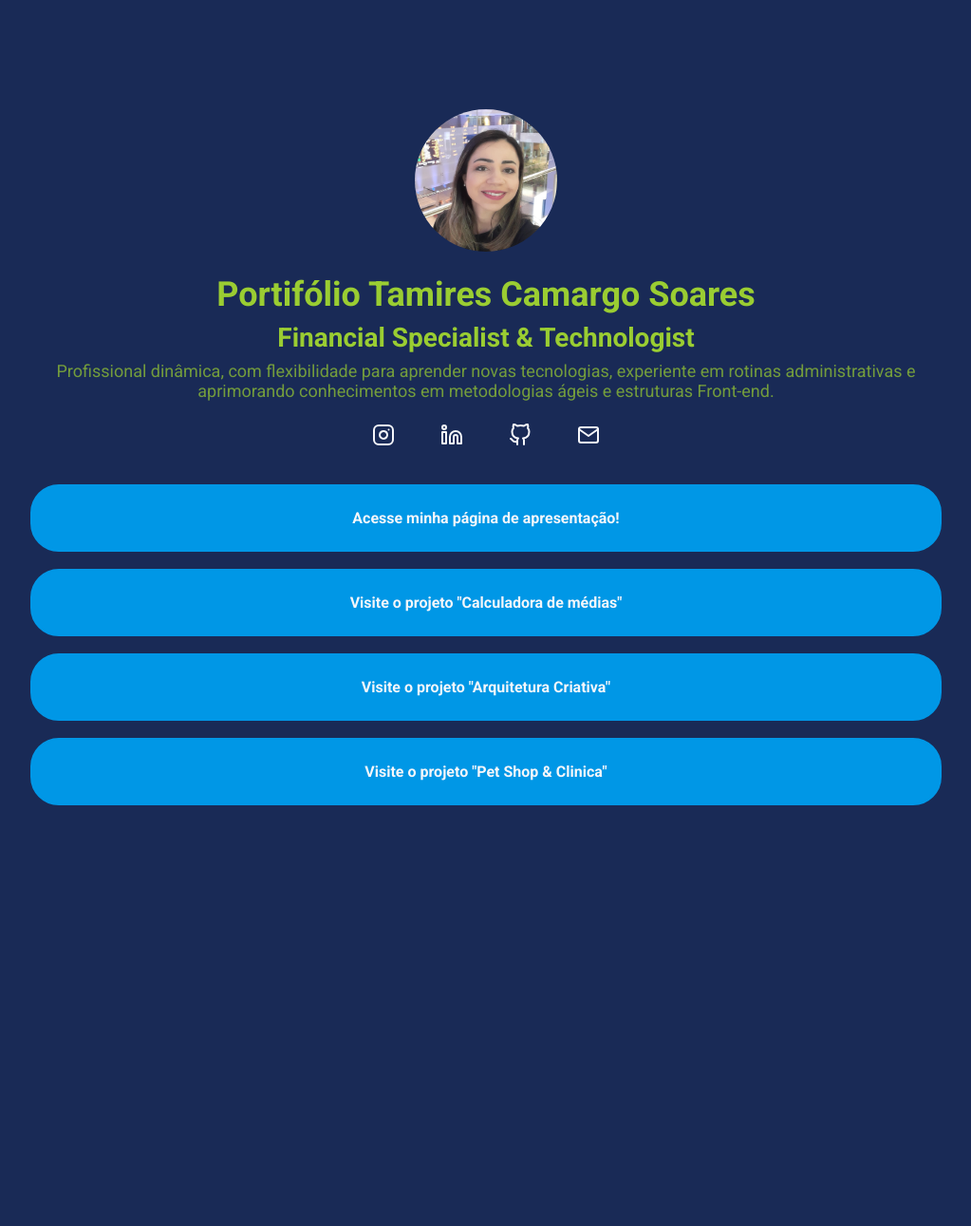
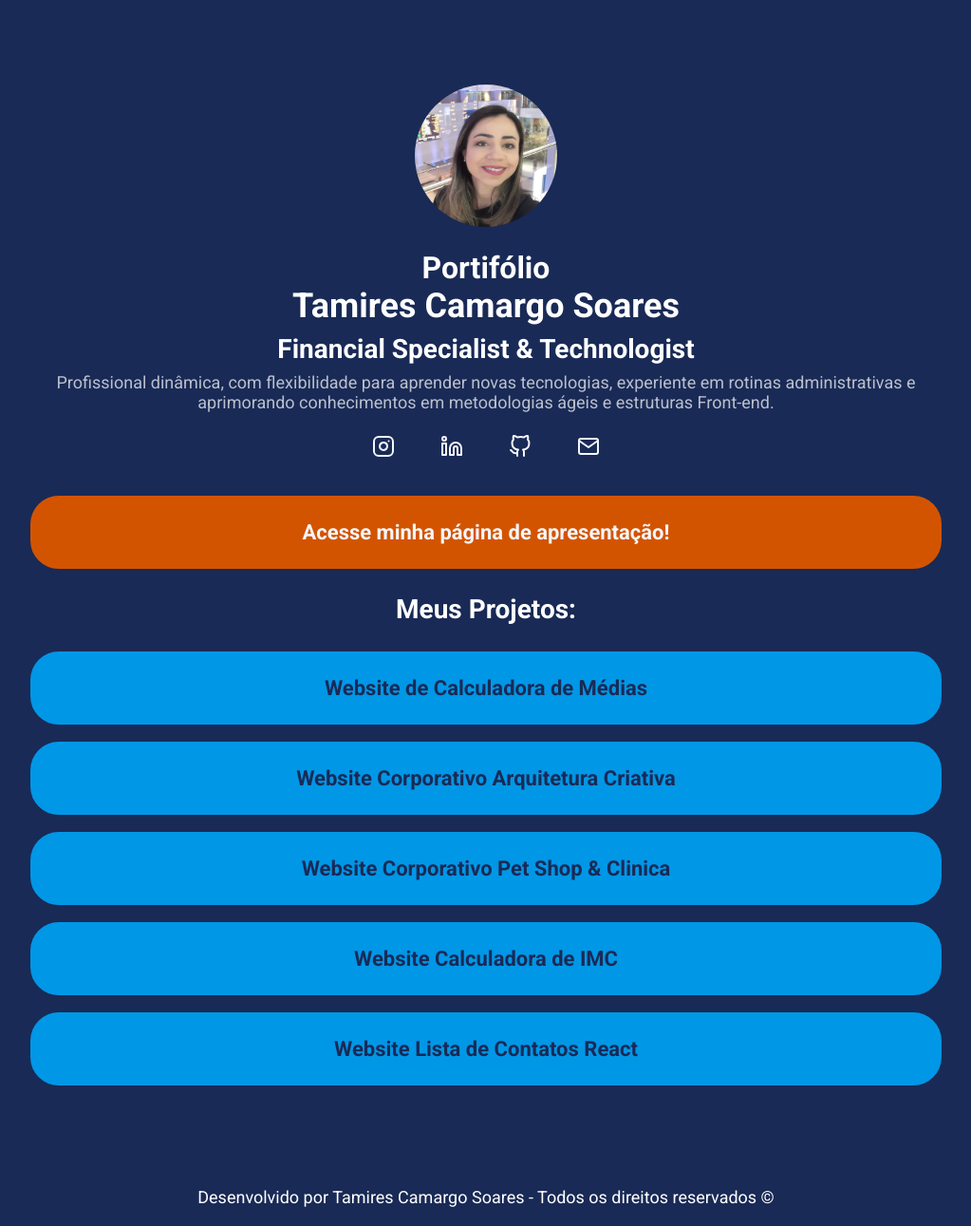
Before and after one commit to tamires1camargo/oficial_portifolio_rev_tamires, a website: page index.html in a window 1280 px wide. Shown: the whole page at 95% size, without its empty margins (128-1151 px from the left). Before the commit the page ends 866 px from the top, so only its background shows below. Drawn offline with Linux system fonts and the light colour scheme.

Commit message:
commit de atualizacao agosto

```diff
--- a/index.html
+++ b/index.html
@@ -13,9 +13,12 @@
 <body>
     <div class="container">
         <header>
-            <img class="profile-avatar" src="./src/images/fotoOriginal.jpg" width="150" height="150" />
+            <div class="foto">
+                <img class="profile-avatar" src="./src/images/fotoOriginal.jpg" width="150" height="150" />
+            </div>
             <div class="profile-bio">
-                <h1 class="profile-bio-name">Portifólio Tamires Camargo Soares</h1>
+                <h1>Portifólio</h1>
+                <h1 class="profile-bio-name">Tamires Camargo Soares</h1>
                 <h2 class="profile-bio-subtitle">Financial Specialist & Technologist</h2>
                 <p class="profile-bio-description">
                     Profissional dinâmica, com flexibilidade para aprender novas tecnologias, experiente em rotinas administrativas e aprimorando conhecimentos em metodologias ágeis e estruturas Front-end.
@@ -48,28 +51,44 @@
         </nav>
         <nav>
             <ul class="projects-list">
-                <li class="projects-list-item">
+                <li class="projects-list-item-person">
                     <a href="https://apresentacao-oficial-tamires.vercel.app/">
                         Acesse minha página de apresentação!
                     </a>
                 </li>
+                <h2 class="profile-bio-subtitle-list">Meus Projetos:</h2>
                 <li class="projects-list-item">
                     <a href="https://tamires-projeto-calculadora.vercel.app/">
-                        Visite o projeto "Calculadora de médias"
+                        Website de Calculadora de Médias
                     </a>
                 </li>
                 <li class="projects-list-item">
                     <a href="https://tamires-bootstrap-av-m13.vercel.app/">
-                        Visite o projeto "Arquitetura Criativa"
+                        Website Corporativo Arquitetura Criativa
                     </a>
                 </li>
                 <li class="projects-list-item">
                     <a href="https://modulo14-petshoptamires.vercel.app/">
-                        Visite o projeto "Pet Shop & Clinica"
+                        Website Corporativo Pet Shop & Clinica
+                    </a>
+                </li>
+                <li class="projects-list-item">
+                    <a href="https://calculadoraimc-tamires.vercel.app/">
+                        Website Calculadora de IMC
+                    </a>
+                </li>
+                <li class="projects-list-item">
+                    <a href="https://minha-listadecontatos.vercel.app/">
+                        Website Lista de Contatos React
                     </a>
                 </li>
             </ul>
         </nav>
     </div>
+    <div>
+        <footer>
+            <p>Desenvolvido por Tamires Camargo Soares - Todos os direitos reservados &copy;</p>
+        </footer>
+    </div>
 </body>
 </html>
```
Also changed, not shown: build/styles/main.css.
